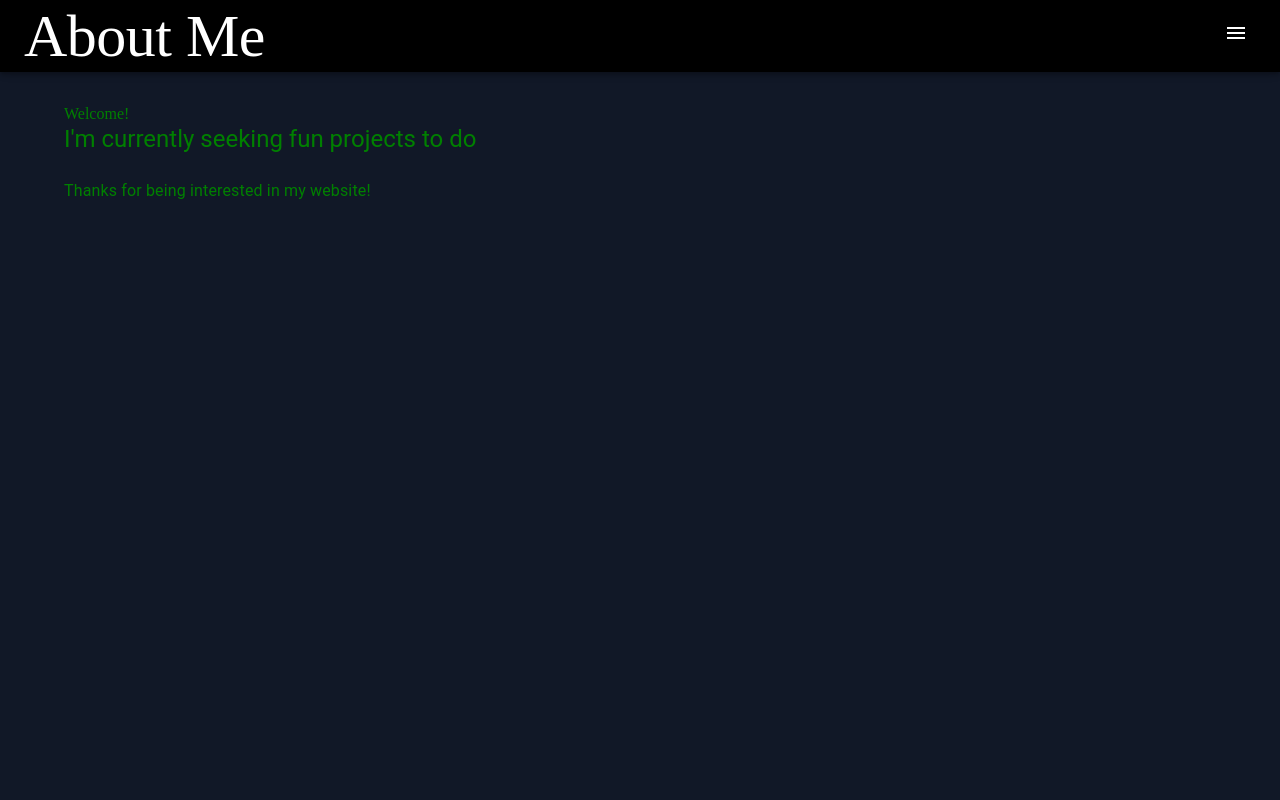
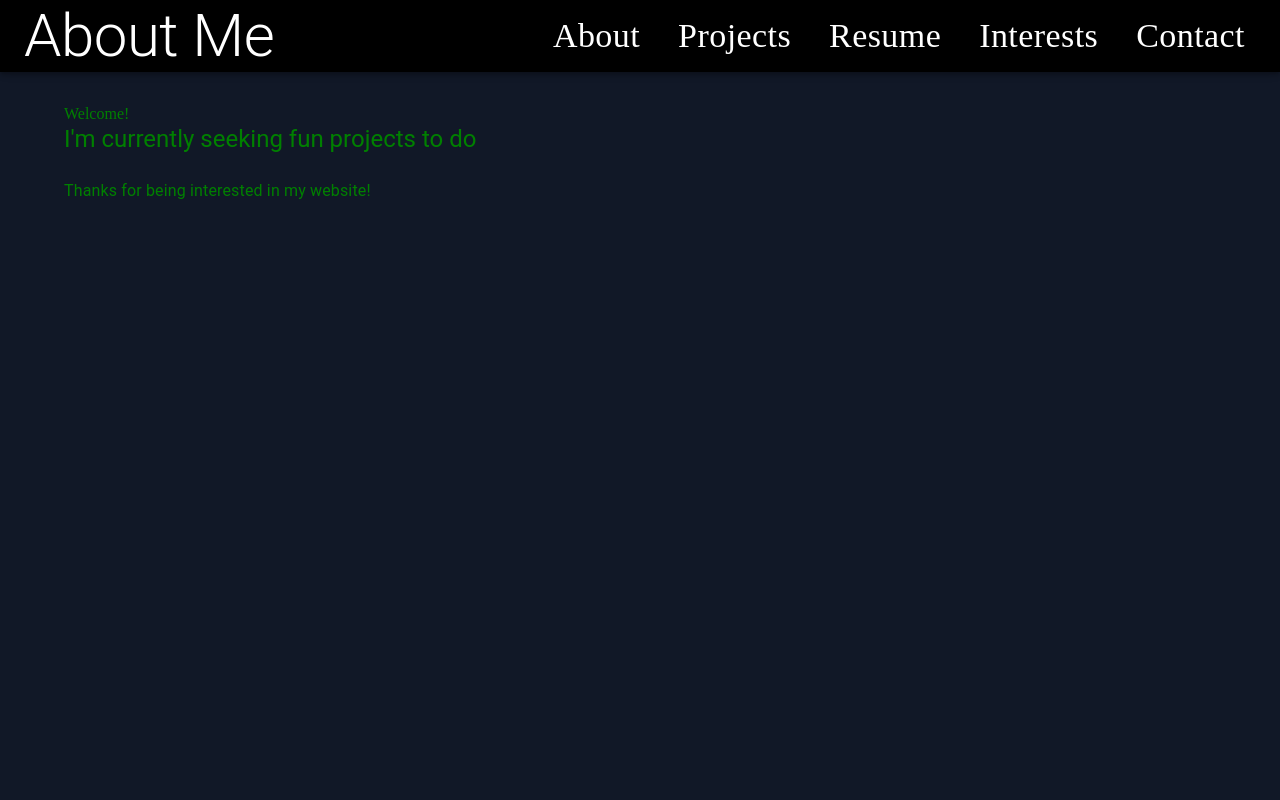
Before and after one commit to shaunsheeps/projects, a React (Create React App) app in the folder portfolio/personal_website/: page / in a window 1280 px wide. Shown: the top 800 px of the page. Built offline with nearby package versions, Linux system fonts and the light colour scheme.

Commit message:
fixed the navbar issue not displaying

```diff
--- a/portfolio/personal_website/public/index.html
+++ b/portfolio/personal_website/public/index.html
@@ -24,7 +24,7 @@
       work correctly both with client-side routing and a non-root public URL.
       Learn how to configure a non-root public URL by running `npm run build`.
     -->
-    <title>React App</title>
+    <title>Sr. Fong's Website</title>
   </head>
   <body>
     <noscript>You need to enable JavaScript to run this app.</noscript>
--- a/portfolio/personal_website/src/components/main-layout/main-layout.component.tsx
+++ b/portfolio/personal_website/src/components/main-layout/main-layout.component.tsx
@@ -19,6 +19,8 @@ export const MainLayout: React.FC<MainLayoutProp> = ({ children }) => {
   const theme = useTheme();
   const isSmall = useMediaQuery(theme.breakpoints.down('sm'));
 
+console.log(isSmall);
+
   return (
     <Box height={'100vh'}>
       <AppBar position="fixed" sx={{ background: 'black' }}>
@@ -26,7 +28,7 @@ export const MainLayout: React.FC<MainLayoutProp> = ({ children }) => {
           <Box flexGrow={1}>
             <AnchorLink href={`#${SectionIdEnum.about}`} offset={isSmall ? '56px' : '64px'} className='all_unset' style={{color: "transparent"}}>
               <Box display="flex" alignItems="center" gap={0.5} sx= {{ cursor: 'pointer' }}>
-                <Typography variant="h2" sx={{ width: 'fit-content', color: 'white', fontFamily: 'cinderela' }}>
+                <Typography variant="h2" sx={{ width: 'fit-content', color: 'white'}}>
                   {' '}
                   About Me
                 </Typography>
@@ -42,4 +44,5 @@ export const MainLayout: React.FC<MainLayoutProp> = ({ children }) => {
       </Box>
     </Box>
   );
+
 };
--- a/portfolio/personal_website/src/components/navigation/navigation.components.tsx
+++ b/portfolio/personal_website/src/components/navigation/navigation.components.tsx
@@ -53,7 +53,7 @@ export const Navigation: React.FC<NavigationProps> = ({ isSmall }) => {
   const mappedItems = navigationItems.map(({ text, to }) => {
     return (
       <AnchorLink key={to} href={`#${to}`} offset={isSmall ? '56px' : '64px'} className="all_unset">
-        <Button size="large" fullWidth={isSmall} onClick={onCloseHandler} sx={{color: 'white'}}>
+        <Button size="large" fullWidth={isSmall} onClick={onCloseHandler} sx={{color: isSmall ? 'black' : 'white'}}>
           <ThemeProvider theme={NavBarTheme}>
             <Typography variant="h4" sx={{ textTransform: 'none'}}>
               {text}
@@ -66,10 +66,10 @@ export const Navigation: React.FC<NavigationProps> = ({ isSmall }) => {
 
   return (
     <>
-      <Box display="flex" gap={2} sx={{ display: { xl: 'block', sm: 'none', xs: 'none' } }}>
+      <Box display="flex" gap={2} sx={{ display: { xs: 'none', md: 'flex' } }}>
         {mappedItems}
       </Box>
-      <IconButton color="inherit" onClick={onOpenHandler} sx={{ display: { xs: 'block', sm: 'block', xl: 'none' } }}>
+      <IconButton color="inherit" onClick={onOpenHandler} sx={{ display: { xs: 'block', md: 'none' } }}>
         <Menu />
       </IconButton>
       <Dialog
```
